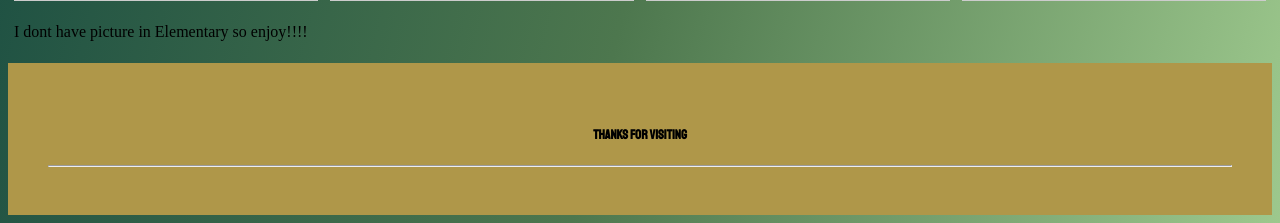
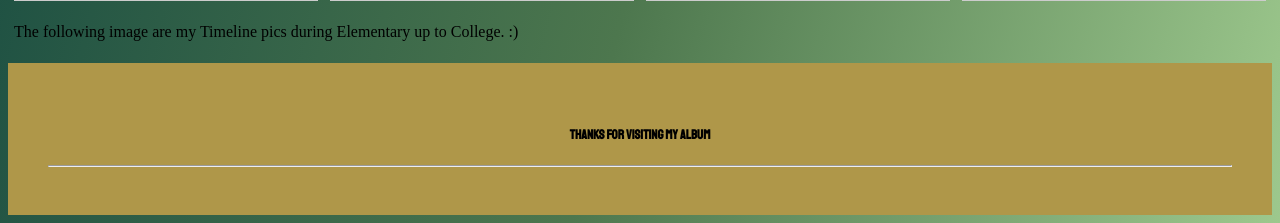
Before and after one commit to Fritz1820646/Fritz-album, a PHP site: page / in a window 1280 px wide. Shown: the part 698-921 px from the top of the page. Run offline with PHP 8.4, Linux system fonts and the light colour scheme.

Commit message:
Update index.php

```diff
--- a/index.php
+++ b/index.php
@@ -11,15 +11,15 @@
    <body>
 
 	<div class="header">
-	 <h1>My Pictures </h1>
+	 <h1> My Album </h1>
 	 <hr style='width:50%;' />
-	 <h2 style='color: #000000;'>Londres, John Hendrics</h2>
+	 <h2 style='color: #000000;'>Demegillo, Fritz Lowell</h2>
 	</div>
 
 	  <div class="responsive">
   <div class="gallery">
     <a href="Elementary.php">
-      <img src="Picture/nani.jpg" alt="nani?" width="600" height="400">
+      <img src="Picture/Elementary.jpg" alt="Elementary" width="600" height="400">
     </a>
     <div class="desc">Elementary</div>
   </div>
@@ -28,7 +28,7 @@
 <div class="responsive">
   <div class="gallery">
     <a href="High School.php">
-      <img src="Picture/meh.jpg" alt="Northern Lights" width="600" height="400">
+      <img src="Picture/Highschool.jpg" alt="Highschool Attire" width="600" height="400">
     </a>
     <div class="desc">High School</div>
   </div>
@@ -37,7 +37,7 @@
 <div class="responsive">
   <div class="gallery">
     <a  href="Senior High.php">
-      <img src="Picture/dim.jpg" alt="Mountains" width="600" height="400">
+      <img src="Picture/SHS.jpg" alt="Recollection Attire" width="600" height="400">
     </a>
     <div class="desc">Senior High</div>
   </div>
@@ -46,7 +46,7 @@
 <div class="responsive">
   <div class="gallery">
     <a  href="College.php">
-      <img src="Picture/dim.jpg" alt="Mountains" width="600" height="400">
+      <img src="Picture/College.jpg" alt="NSTP Uniform" width="600" height="400">
     </a>
     <div class="desc">College</div>
   </div>
@@ -55,12 +55,12 @@
 <div class="clearfix"></div>
 
 <div style="padding:6px;">
-  <p>I dont have picture in Elementary so enjoy!!!!</p>
+  <p>The following image are my Timeline pics during Elementary up to College. :) </p>
 </div>
 
   <!-- Site footer -->
     <footer class="footer">
-	<h5>Thanks For Visiting</h5>
+	<h5>Thanks For Visiting my Album</h5>
 	<hr/>
 	</footer>
 
```
